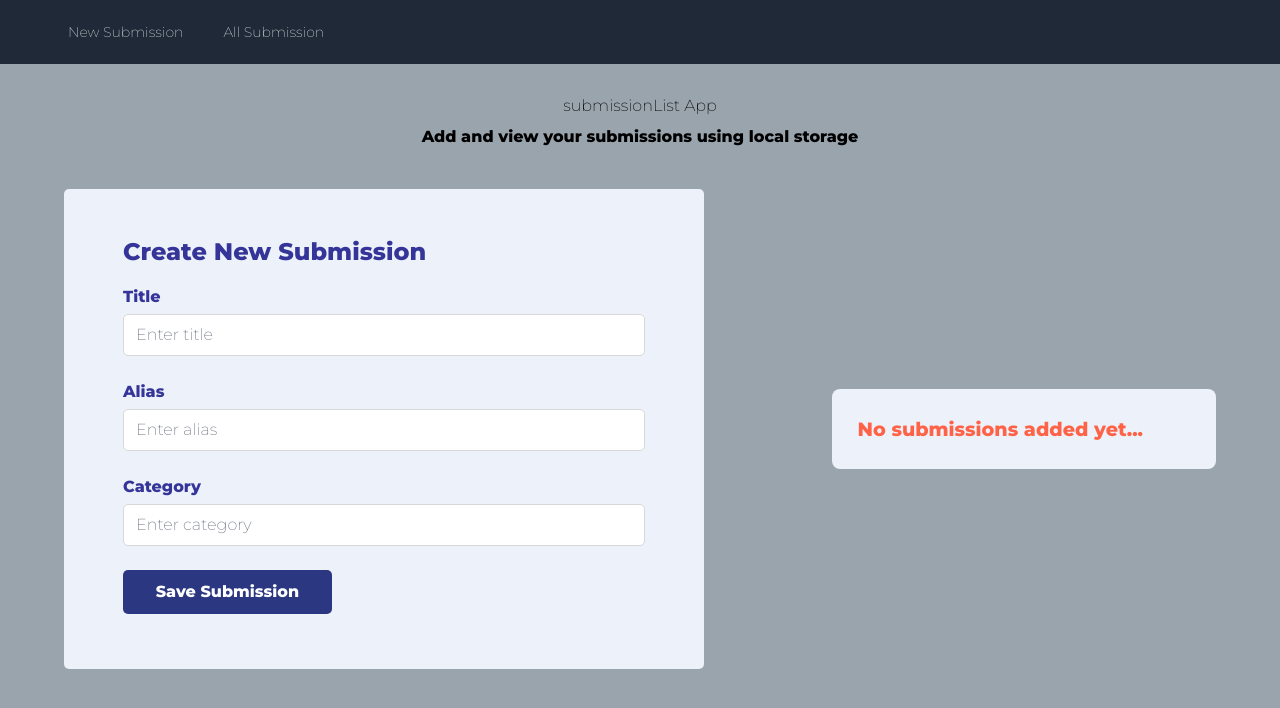
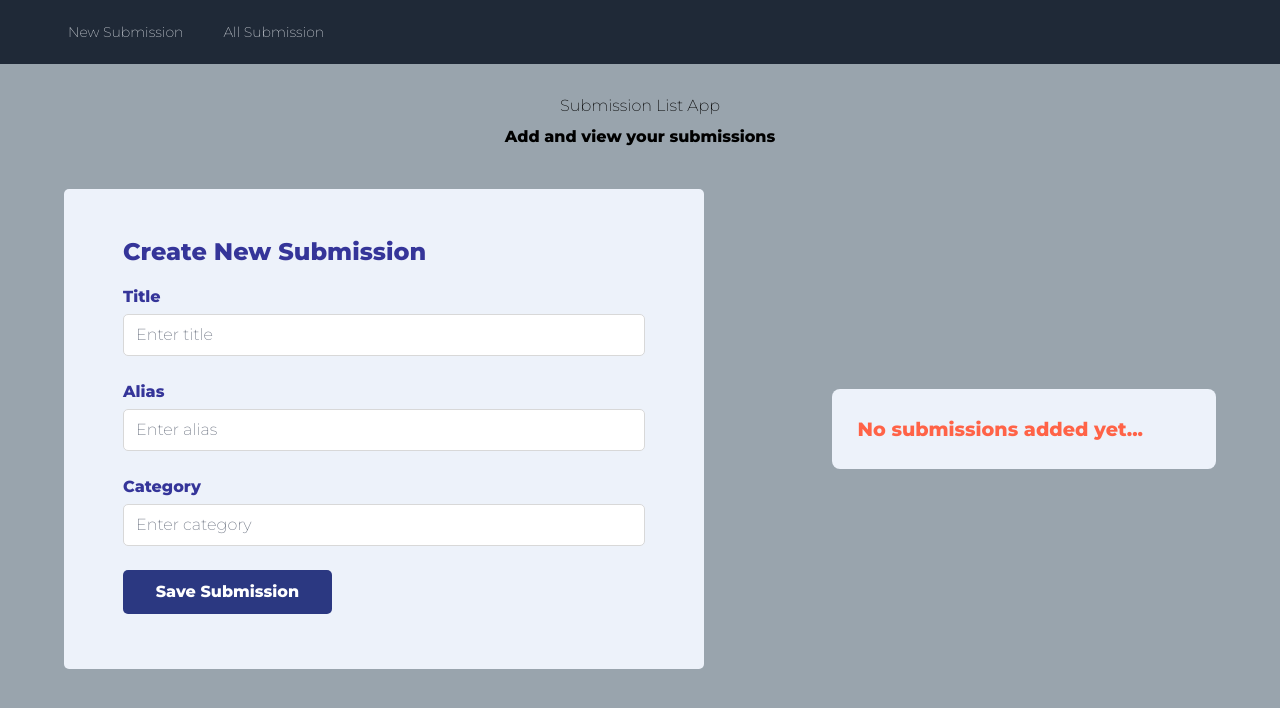
Before and after one commit to Paskab012/redux-tailwind, a React (Create React App) app: page /NewSubmission in a window 1280 px wide. Shown: the top 708 px of the page. Built offline with nearby package versions, Linux system fonts and the light colour scheme.

Commit message:
Update Readmefile

```diff
--- a/src/components/NewSubmission/form.js
+++ b/src/components/NewSubmission/form.js
@@ -50,8 +50,8 @@ export const Form = () => {
 
   return (
     <div className="wrapper">
-      <h1>submissionList App</h1>
-      <p>Add and view your submissions using local storage</p>
+      <h1>Submission List App</h1>
+      <p>Add and view your submissions </p>
       <div className="main">
 
         <div className="flex bg-red-200 form-container">
```
Also changed, not shown: app.png (added), 1 other file (tests, documents, lock files or other folders).
